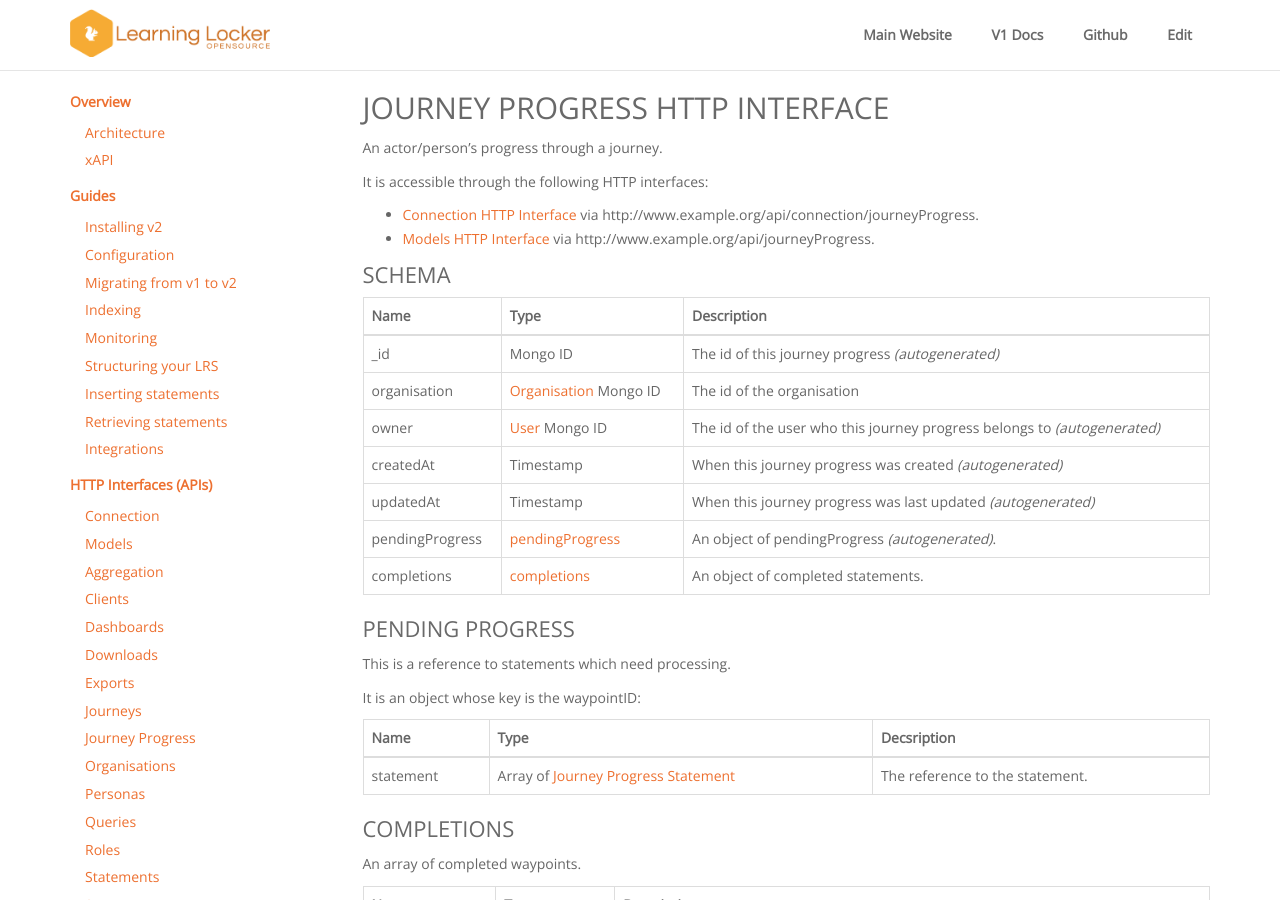
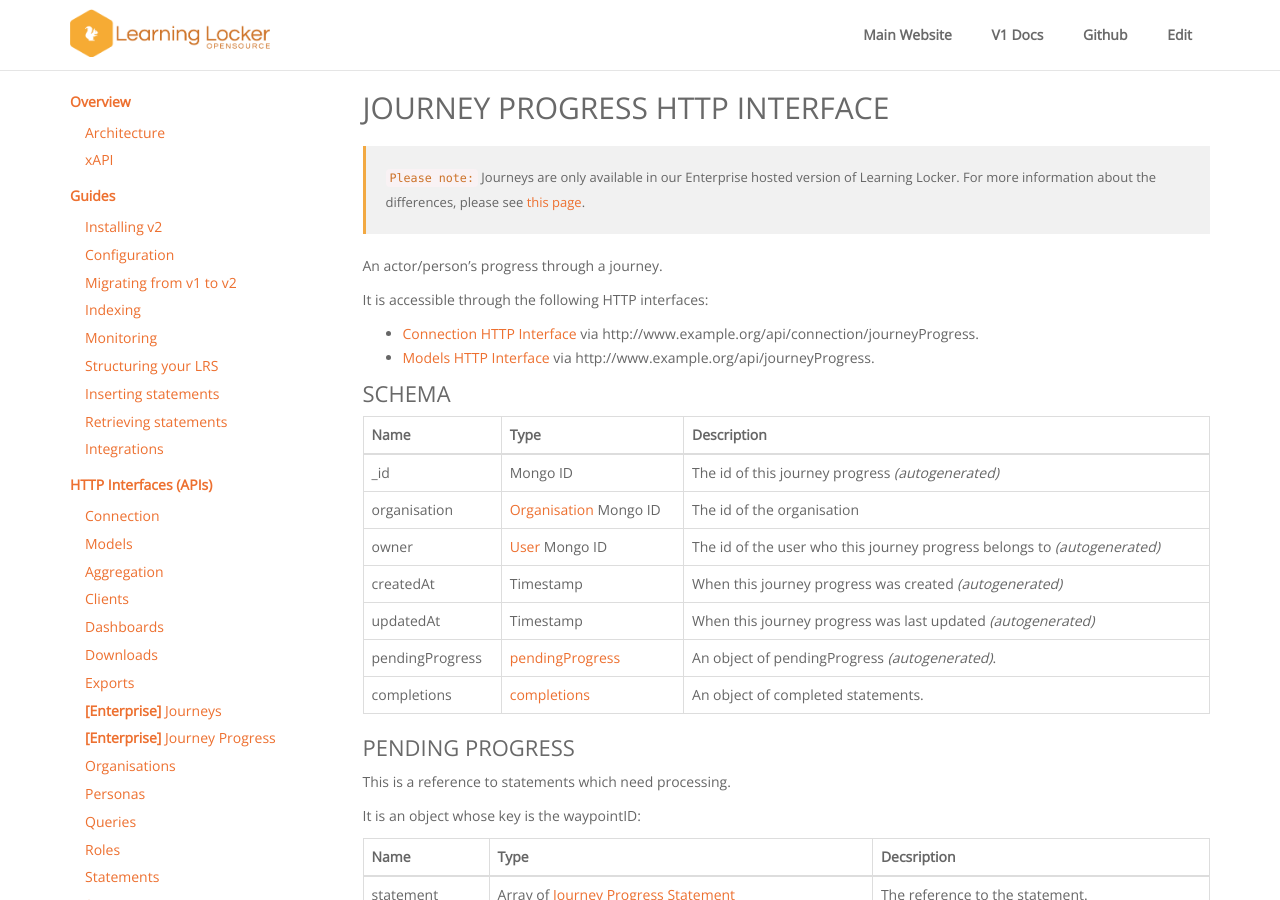
Before and after one commit to LearningLocker/docs, a Jekyll site: the page built from src/http-journey-progress.md, in a window 1280 px wide and 900 px high. Built offline with Jekyll 4.4.1, drawn with Linux system fonts in a browser that asks for light colours; nearby versions of some CDN libraries; our own code applies the rules of GitHub Pages for plain Markdown files.

Commit message:
Signposts enterprise features properly

```diff
--- a/src/_layouts/default.html
+++ b/src/_layouts/default.html
@@ -42,11 +42,12 @@
                     <li><a href="../http-dashboards">Dashboards</a></li>
                     <li><a href="../http-downloads">Downloads</a></li>
                     <li><a href="../http-exports">Exports</a></li>
-                    <li><a href="../http-journeys">Journeys</a></li>
-                    <li><a href="../http-journey-progress">Journey Progress</a></li>
+                    <li><a href="../http-journeys"><strong>[Enterprise]</strong> Journeys</a></li>
+                    <li><a href="../http-journey-progress"><strong>[Enterprise]</strong> Journey Progress</a></li>
                     <li><a href="../http-organisations">Organisations</a></li>
                     <li><a href="../http-personas">Personas</a></li>
                     <li><a href="../http-queries">Queries</a></li>
+
                     <li><a href="../http-roles">Roles</a></li>
                     <li><a href="../http-statements">Statements</a></li>
                     <li><a href="../http-stores">Stores</a></li>
--- a/src/http-journey-progress.md
+++ b/src/http-journey-progress.md
@@ -2,6 +2,8 @@
 ---
 
 # Journey Progress HTTP Interface
+
+> `Please note:` Journeys are only available in our Enterprise hosted version of Learning Locker. For more information about the differences, please see [this page](https://learninglocker.net/faqs/open-source-vs-saas-lrs/).
 
 An actor/person's progress through a journey.
 
```
Also changed, not shown: src/http-journeys.md (+2 -0 lines).
